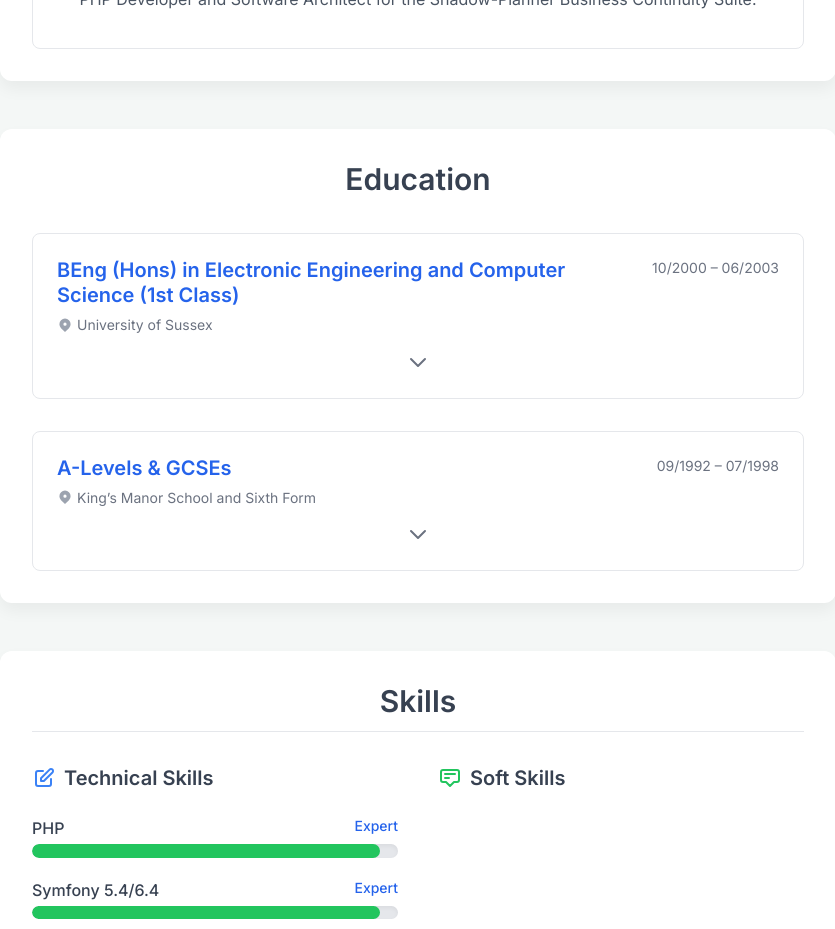
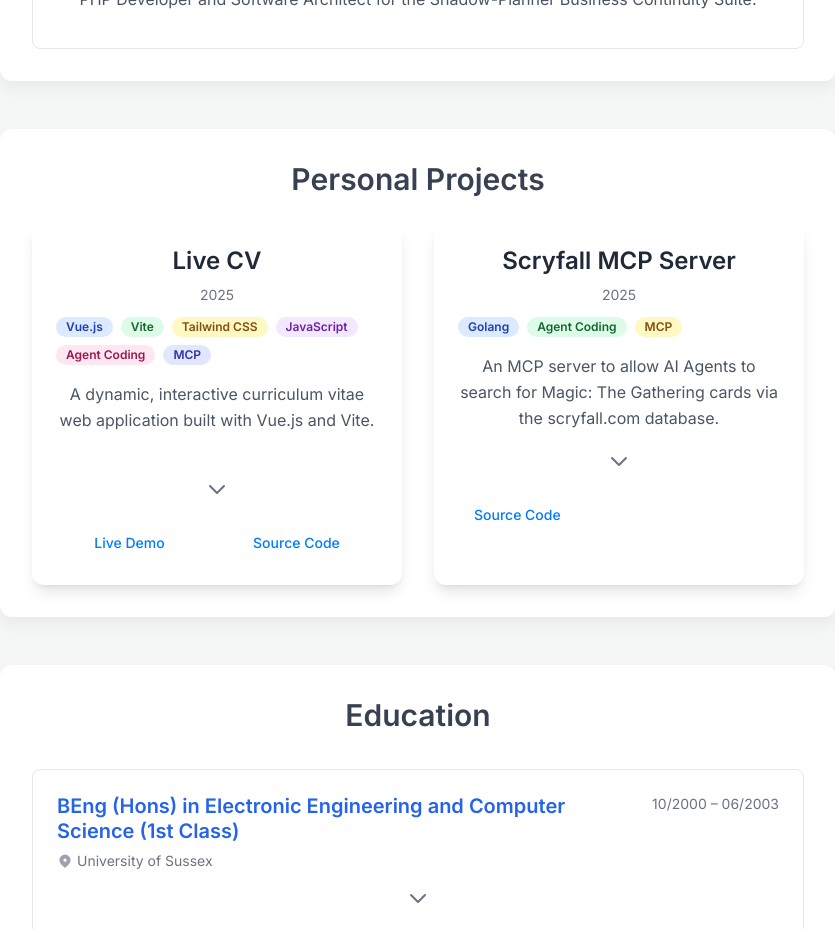
Before and after one commit to levofski/live-cv, a Vue app: page / in a window 1280 px wide. Shown: the part 2100-3029 px from the top of the page, without its empty margins (222-1057 px from the left). Built offline with nearby package versions, Linux system fonts and the light colour scheme.

Commit message:
feat: add ProjectsSection component and integrate project data - **Files Changed**: `App.vue`, `ProjectsSection.vue`, `projects.json` - **Reason**: Introduced a new ProjectsSection to display personal projects, enhancing the profile's presentation and functionality.

```diff
--- a/src/App.vue
+++ b/src/App.vue
@@ -5,11 +5,13 @@
 import EducationSection from "./components/EducationSection.vue";
 import SkillsSection from "./components/SkillsSection.vue";
 import PersonalStatement from "./components/PersonalStatement.vue";
+import ProjectsSection from "./components/ProjectsSection.vue";
 
 const profile = ref({});
 const experiences = ref([]);
 const education = ref([]);
 const skills = ref({});
+const projects = ref([]);
 const personalStatement = ref("");
 const isLoading = ref(true);
 
@@ -21,6 +23,7 @@
     const experienceModule = await import("./data/experience.json");
     const educationModule = await import("./data/education.json");
     const skillsModule = await import("./data/skills.json");
+    const projectsModule = await import("./data/projects.json");
 
     // For Markdown, we use the ?raw suffix to get the raw content
     const statementModule = await import("./data/personal_statement.md?raw");
@@ -29,6 +32,7 @@
     experiences.value = experienceModule.default;
     education.value = educationModule.default;
     skills.value = skillsModule.default;
+    projects.value = projectsModule.default;
     personalStatement.value = statementModule.default;
   } catch (error) {
     console.error("Error loading CV data:", error);
@@ -104,21 +108,26 @@
           class="cv-section fade-in-up"
           style="animation-delay: 0.9s"
         />
+        <ProjectsSection
+          :projects="projects"
+          class="cv-section fade-in-up"
+          style="animation-delay: 1.1s"
+        />
         <EducationSection
           :education="education"
           class="cv-section fade-in-up"
-          style="animation-delay: 1.1s"
+          style="animation-delay: 1.3s"
         />
         <SkillsSection
           :skills="skills"
           class="cv-section fade-in-up"
-          style="animation-delay: 1.3s"
+          style="animation-delay: 1.5s"
         />
       </main>
 
       <footer
         class="text-center mt-16 py-8 border-t border-gray-200 fade-in-up"
-        style="animation-delay: 1.5s"
+        style="animation-delay: 1.7s"
       >
         <p class="text-gray-500">
           &copy; {{ new Date().getFullYear() }} {{ profile.name }}. All rights
--- a/src/components/ProjectsSection.vue
+++ b/src/components/ProjectsSection.vue
@@ -26,8 +26,8 @@
 
 <template>
   <section>
-    <h2 class="text-3xl font-semibold text-gray-700 mb-8 border-b pb-3">
-      Featured Projects
+    <h2 class="text-3xl font-semibold text-gray-700 mb-6">
+      Personal Projects
     </h2>
     <div class="grid grid-cols-1 md:grid-cols-2 gap-8">
       <div
@@ -60,10 +60,41 @@
             {{ project.summary }}
           </p>
 
-          <div @click="toggleExpand(project.id)" class="cursor-pointer mb-4">
-            <button class="button button-secondary text-sm py-1 px-3 w-full">
-              {{ expanded[project.id] ? "Show Less" : "Show Details" }}
-            </button>
+          <div
+            v-if="project.details && project.details.length"
+            @click="toggleExpand(project.id)"
+            class="flex justify-center cursor-pointer mb-4"
+          >
+            <svg
+              v-if="!expanded[project.id]"
+              xmlns="http://www.w3.org/2000/svg"
+              class="h-6 w-6 text-gray-500"
+              fill="none"
+              viewBox="0 0 24 24"
+              stroke="currentColor"
+            >
+              <path
+                stroke-linecap="round"
+                stroke-linejoin="round"
+                stroke-width="2"
+                d="M19 9l-7 7-7-7"
+              />
+            </svg>
+            <svg
+              v-else
+              xmlns="http://www.w3.org/2000/svg"
+              class="h-6 w-6 text-gray-500"
+              fill="none"
+              viewBox="0 0 24 24"
+              stroke="currentColor"
+            >
+              <path
+                stroke-linecap="round"
+                stroke-linejoin="round"
+                stroke-width="2"
+                d="M5 15l7-7 7 7"
+              />
+            </svg>
           </div>
 
           <div
@@ -89,10 +120,11 @@
             }"
             class="project-details-wrapper overflow-hidden"
           >
-            <ul class="list-disc pl-5 space-y-2 text-sm text-gray-600">
+            <ul class="space-y-2 text-sm text-gray-600">
               <li
                 v-for="(detail, dIndex) in project.details"
                 :key="dIndex"
+                class="flex items-start"
                 v-motion
                 :initial="{ opacity: 0, x: -20 }"
                 :enter="{
@@ -106,7 +138,14 @@
                   },
                 }"
               >
-                {{ detail }}
+                <svg
+                  class="h-5 w-5 text-blue-500 mr-2 flex-shrink-0 mt-1"
+                  viewBox="0 0 20 20"
+                  fill="currentColor"
+                >
+                  <circle cx="10" cy="10" r="4" />
+                </svg>
+                <span>{{ detail }}</span>
               </li>
             </ul>
           </div>
--- /dev/null
+++ b/src/data/projects.json
@@ -0,0 +1,34 @@
+[
+  {
+    "id": "project-live-cv",
+    "name": "Live CV",
+    "period": "2025",
+    "summary": "A dynamic, interactive curriculum vitae web application built with Vue.js and Vite.",
+    "technologies": [
+      "Vue.js",
+      "Vite",
+      "Tailwind CSS",
+      "JavaScript",
+      "Agent Coding",
+      "MCP"
+    ],
+    "details": [
+      "Used Github Copilot Agent in VSCode to generate code",
+      "Used Context 7 MCP to provide documentation context"
+    ],
+    "liveUrl": "https://levofski.github.io/live-cv/",
+    "sourceUrl": "https://github.com/levofski/live-cv"
+  },
+  {
+    "id": "project-scryfall-mcp",
+    "name": "Scryfall MCP Server",
+    "period": "2025",
+    "summary": "An MCP server to allow AI Agents to search for Magic: The Gathering cards via the scryfall.com database.",
+    "technologies": ["Golang", "Agent Coding", "MCP"],
+    "details": [
+      "Used Github Copilot Agent in VSCode to generate code",
+      "Used Context 7 MCP to provide documentation context"
+    ],
+    "sourceUrl": "https://github.com/levofski/mtg-experiment"
+  }
+]
```
